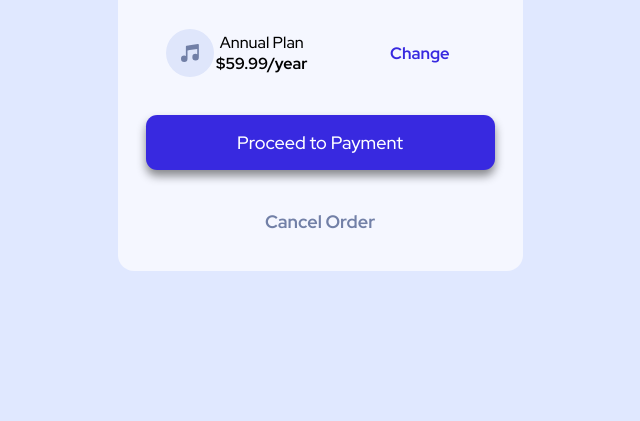
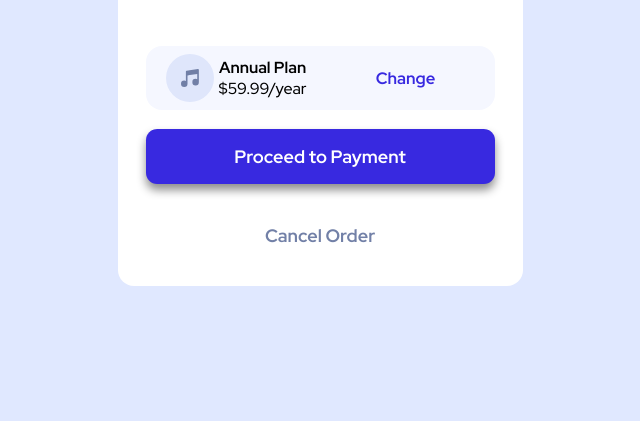
Before and after one commit to JorgeAssaf/Order-Summary, a plain HTML site: page index.html in a window 1280 px wide. Shown: the part 379-800 px from the top of the page, without its empty margins (320-960 px from the left). Drawn offline with Linux system fonts and the light colour scheme.

Commit message:
Reto Terminado

```diff
--- a/index.html
+++ b/index.html
@@ -29,7 +29,7 @@
 
       <div class="plan_cont">
         <div class="list">
-          <img class="icono_music" src="./images/icon-music.svg">
+          <img class="icono_music" alt="icono_music" src="./images/icon-music.svg">
           <div>
             <div class="text_plan">Annual Plan</div>
             <div class="text_plan price">$59.99/year</div>
--- a/src/main.scss
+++ b/src/main.scss
@@ -29,7 +29,7 @@ body {
 .img_p {
     display: flex;
     margin: 0 auto;
-    margin-top: 2.9rem;
+    margin-top: 4rem;
     background-image: url(../images/illustration-hero.svg);
     background-size: cover;
     background-position: center;
@@ -50,7 +50,7 @@ body {
     padding-bottom: 1.4rem;
     margin-bottom:2.9rem ;
     border-radius: 0 0 1rem 1rem;
-    background: var(--bgcardblue);
+    background: white;
 }
 .hero_primary{
  .title {
@@ -63,10 +63,10 @@ body {
 }
 
 .text_p{
-         font-weight: 500;
-        font-size: 16px;
-        color: var(--grayblue);
-        margin-bottom: 30px;
+    font-weight: 500;
+    font-size: 16px;
+    color: var(--grayblue);
+    margin-bottom: 30px;
 }
 
 .plan_cont{
@@ -77,20 +77,25 @@ body {
     margin-left: 20px;
 }
 .list{
+    width: 100%;
+    padding: 0.5rem 0;
+    background-color: var(--bgcardblue);
     display: flex;
     flex-direction: row;
     align-items: center;
     justify-content: space-between;
-    margin: 1.2rem 0 2.4rem;
+    margin: 1.2rem 0 ;
+    border-radius: 1rem ;
 }
 .text_plan{
-    margin-left: -3rem;
+    margin-left: -2rem;
+    font-weight: 700;
 }
 .price{
-    font-weight: 700;
+   font-weight: 500;
 }
 .btn_change{
-    margin-right: -0.2rem;
+    margin-right: 0.7rem;
     text-decoration: none;
     font-weight: 700;
     font-size:16.5px;
@@ -100,6 +105,7 @@ body {
     display:inline-block;
     background-color: var(--Brinessblue);
     text-align: center;
+    font-weight: 700;
     padding: 1rem 0.3rem;
     border-radius: 0.7rem;
     margin-bottom: 2.5rem;
@@ -134,7 +140,7 @@ body {
         padding-bottom: 2.4rem;
     }
     .text_plan{
-        margin-left: -6.3rem;
+        margin-left: -5.3rem;
     }
     .btn_change{
         padding-right: 3rem;
```
Also changed, not shown: css/main.css.
